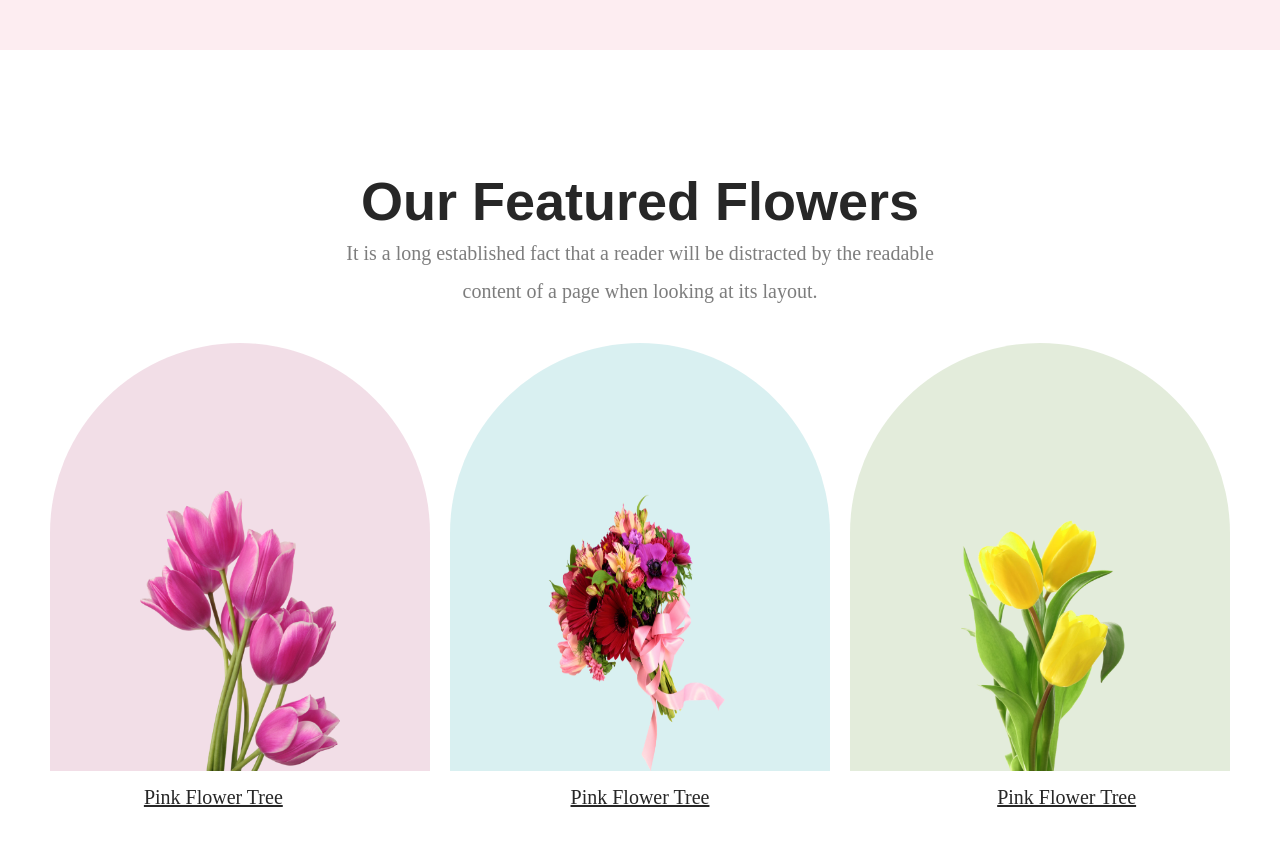
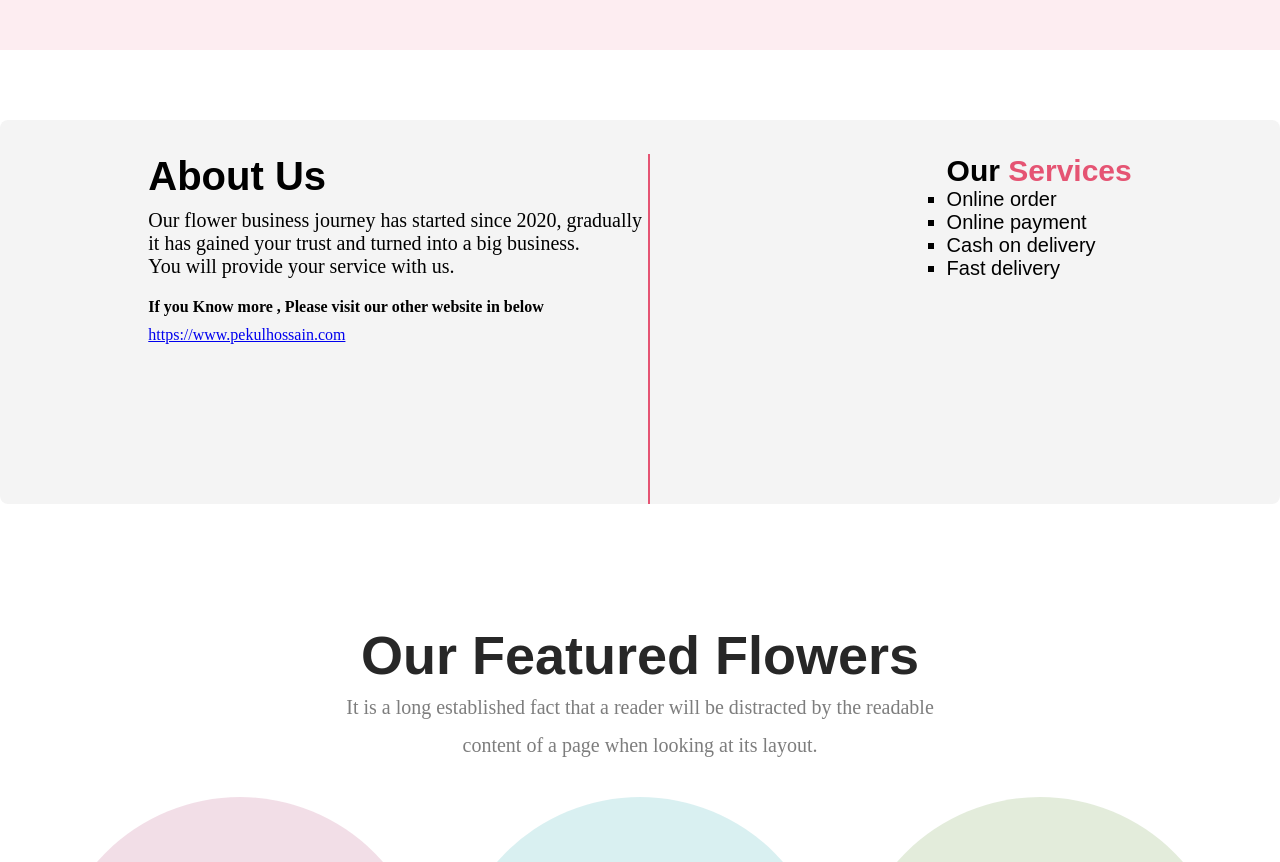
Before and after one commit to pekulhossain/flower-shop-assignment, a plain HTML site: page index.html in a window 1280 px wide. Shown: the part 780-1642 px from the top of the page. Drawn offline with Linux system fonts and the light colour scheme.

Commit message:
final commit

```diff
--- a/flower.css
+++ b/flower.css
@@ -40,11 +40,61 @@ font-family: serif;
 font-size: 20px;
 }
 .header-left-content{
-    padding-left: 100px;
+    padding-left: 40px;
 }
 .header-right-content{
-    padding-right: 100px;
+    padding-right: 40px;
 }
+/* about section start*/
+.abust-container{
+    display: flex;
+    height: 350px;
+    margin-top: 70px;
+    padding-top: 34px;
+    justify-content: space-around;
+    border-radius: 8px;
+    background-color: rgba(39, 39, 39, 0.05);
+    text-align: left;
+
+}
+
+.about-title{
+    font-family: sans-serif;
+    font-size: 40px;
+    padding-bottom: 10px;
+}
+
+.about-description{
+    font-family: serif;
+    font-size: 20px;
+    padding-bottom: 10px;
+
+}
+.about-dis{
+    padding-top: 10px;
+    padding-bottom: 10px;
+}
+
+.service{
+    font-family: sans-serif;
+    font-size: 20px;
+}
+
+.service li{
+    list-style: square;
+
+}
+
+.service-text{
+    color: #E55473;
+}
+.about-left{
+    border-right: 2px solid #E55473;
+    padding-right: 6px;
+
+}
+
+/* about section end*/
 
 .flower-section{
     display: flex;
--- a/index.html
+++ b/index.html
@@ -29,6 +29,34 @@
         </div>
     </header>
     <main>
+
+<!-- new added section -->
+
+<div class="abust-container">
+    <div class="about-left">
+        <h1 class="about-title">
+            About Us
+        </h1>
+        <p class="about-description">Our flower business journey has started since 2020, gradually <br> it has gained your trust and turned into a big business. <br> You will provide your service with us.</p>
+        <h4 class="about-dis">If you Know more , Please visit our other website in below </h4>
+        <a href="#">https://www.pekulhossain.com</a>
+    </div>
+    <div class="about-right">
+        <div class="service">
+            <h2>Our <span class="service-text">Services</span></h2>
+            <ul>
+                <li> Online order</li>
+                <li> Online payment</li>
+                <li>Cash on delivery</li>
+                <li> Fast delivery</li>
+
+            </ul>
+        </div>
+    </div>
+</div>
+
+<!-- new added section end -->
+
         <div class="main-section">
             <div class="featured-section">
                <h1 class="featue-title">Our Featured Flowers</h1>
```
